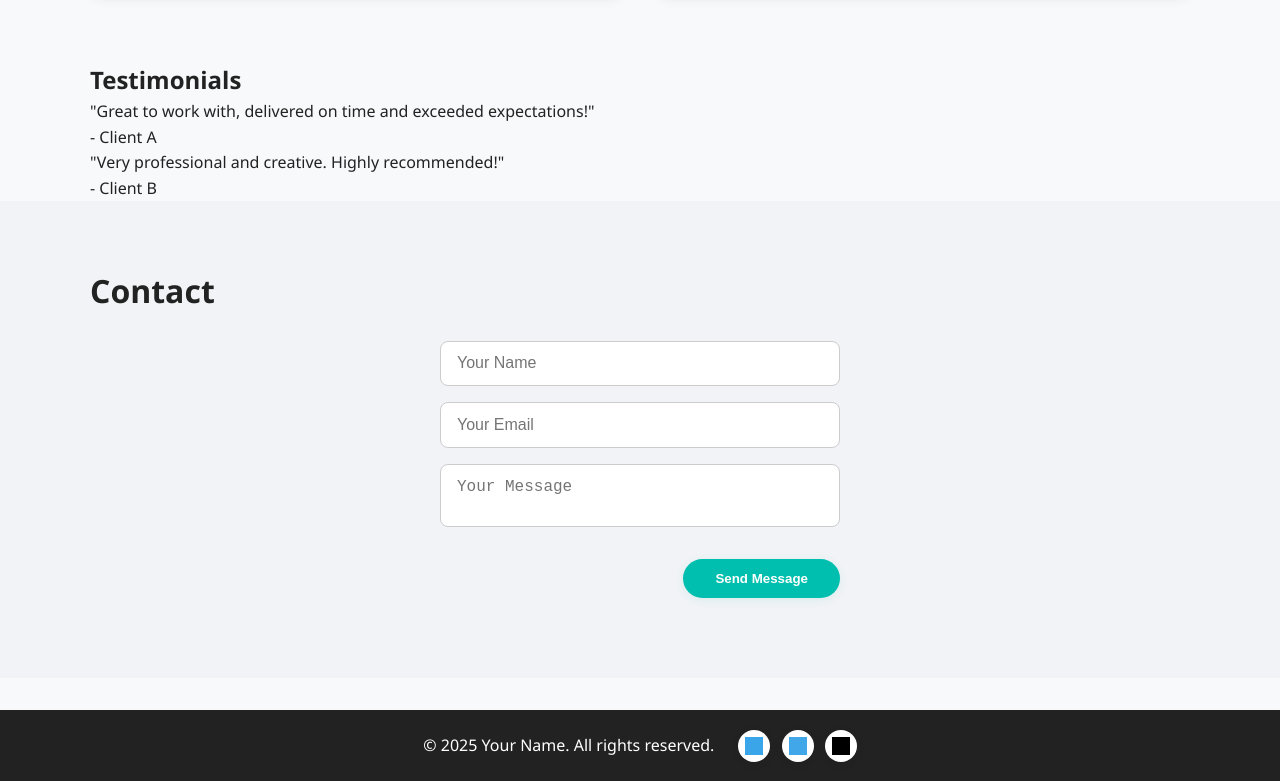
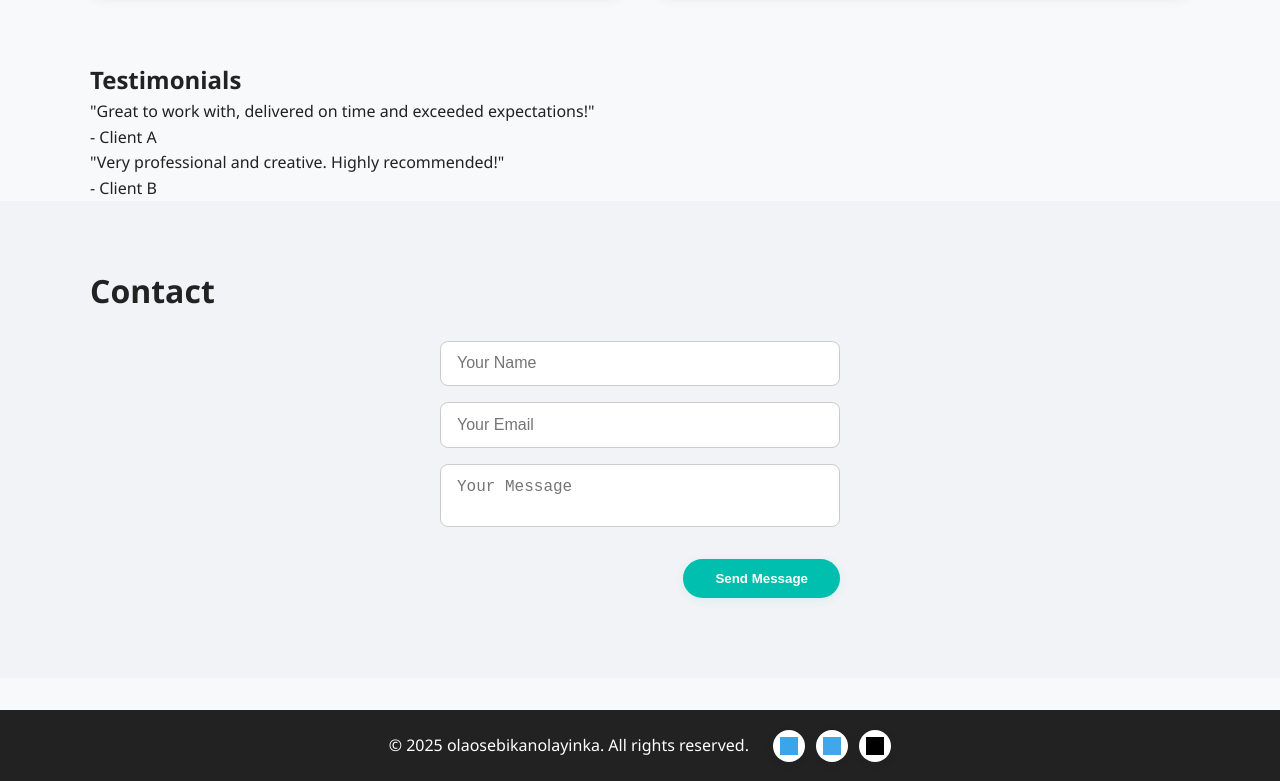
Before and after one commit to Olaosebikanolayinka/My-portfolio-design, a plain HTML site: page index.html in a window 1280 px wide. Shown: the part 1230-2011 px from the top of the page. Drawn offline with Linux system fonts and the light colour scheme; grey boxes are pictures that could not be loaded.

Commit message:
new update

```diff
--- a/index.html
+++ b/index.html
@@ -117,7 +117,7 @@
 
     <footer class="footer">
         <div class="container">
-            <p>&copy; 2025 Your Name. All rights reserved.</p>
+            <p>&copy; 2025 olaosebikanolayinka. All rights reserved.</p>
             <div class="social-icons">
                 <a href="https://x.com/ebeneza66" title="Twitter"><img src="https://cdn.jsdelivr.net/gh/simple-icons/simple-icons/icons/twitter.svg" alt="Twitter" /></a>
                 <a href="https://linkedin.com/in/olaosebikanolayinka" title="LinkedIn"><img src="https://cdn.jsdelivr.net/gh/simple-icons/simple-icons/icons/linkedin.svg" alt="LinkedIn" /></a>
```
